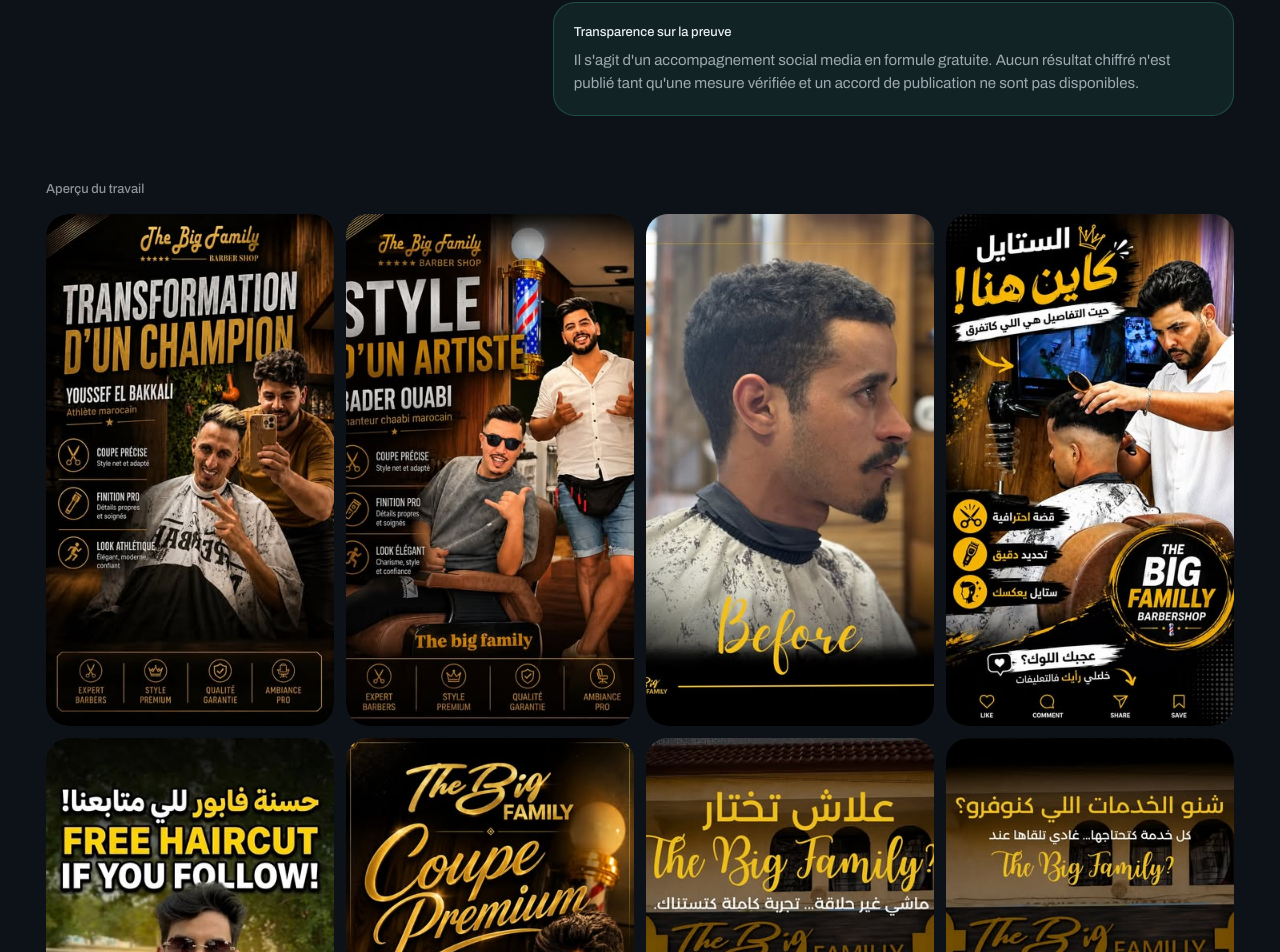
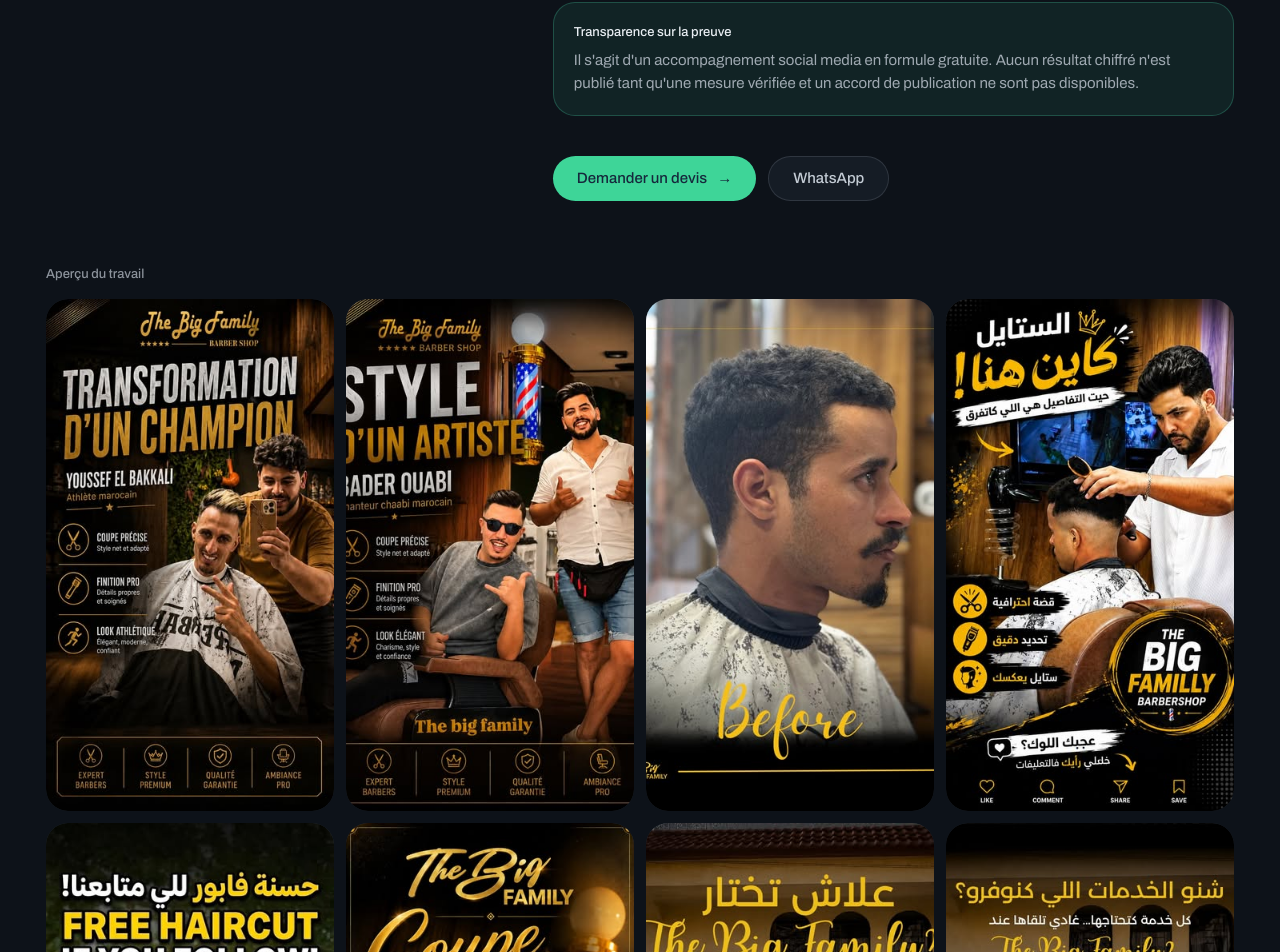
Before and after one commit to adrar-media/adrar-media-website, a Next.js app: page /fr/realisations/the-big-family in a window 1280 px wide. Shown: the part 1861-2813 px from the top of the page. Built offline with nearby package versions, Linux system fonts and the light colour scheme; no server answers.

Commit message:
Improve project conversion CTAs

```diff
--- a/app/[locale]/realisations/[slug]/page.tsx
+++ b/app/[locale]/realisations/[slug]/page.tsx
@@ -1,7 +1,7 @@
 import type { Metadata } from "next";
 import Link from "next/link";
 import { notFound } from "next/navigation";
-import { isLocale, locales, type Locale } from "@/config/i18n";
+import { isLocale, localeNames, locales, type Locale } from "@/config/i18n";
 import { getTranslator } from "@/lib/i18n/dictionaries";
 import { href } from "@/lib/i18n/routing";
 import { pageMetadata } from "@/lib/seo/metadata";
@@ -17,6 +17,7 @@
 import { ProjectGallery } from "@/components/portfolio/ProjectGallery";
 import { ProjectVideoGrid } from "@/components/portfolio/ProjectVideoGrid";
 import { CTASection } from "@/components/layout/CTASection";
+import { whatsappLink } from "@/config/site";
 
 export function generateStaticParams() {
   return locales.flatMap((locale) =>
@@ -68,6 +69,8 @@
   const t = await getTranslator(typedLocale, "pages");
   const home = await getTranslator(typedLocale, "home");
   const c = await getTranslator(typedLocale, "common");
+  const whatsappMessage = `${c("cta.whatsappMessage.language")}: ${localeNames[typedLocale]}\n${c("cta.whatsappMessage.page")}: ${project.client}`;
+  const whatsapp = whatsappLink(whatsappMessage);
 
   const metric = project.headlineMetric;
   const involved = services.filter((service) =>
@@ -194,6 +197,21 @@
                     {home(project.caseStudy.disclosure)}
                   </p>
                 </div>
+
+                <div className="mt-10 flex flex-wrap gap-3">
+                  <Button
+                    href={href(typedLocale, "demander-un-devis")}
+                    variant="invert"
+                    arrow
+                  >
+                    {c("cta.quote")}
+                  </Button>
+                  {whatsapp && (
+                    <Button href={whatsapp} external variant="secondary">
+                      {c("cta.whatsapp")}
+                    </Button>
+                  )}
+                </div>
               </div>
             </Block>
           </div>
```
